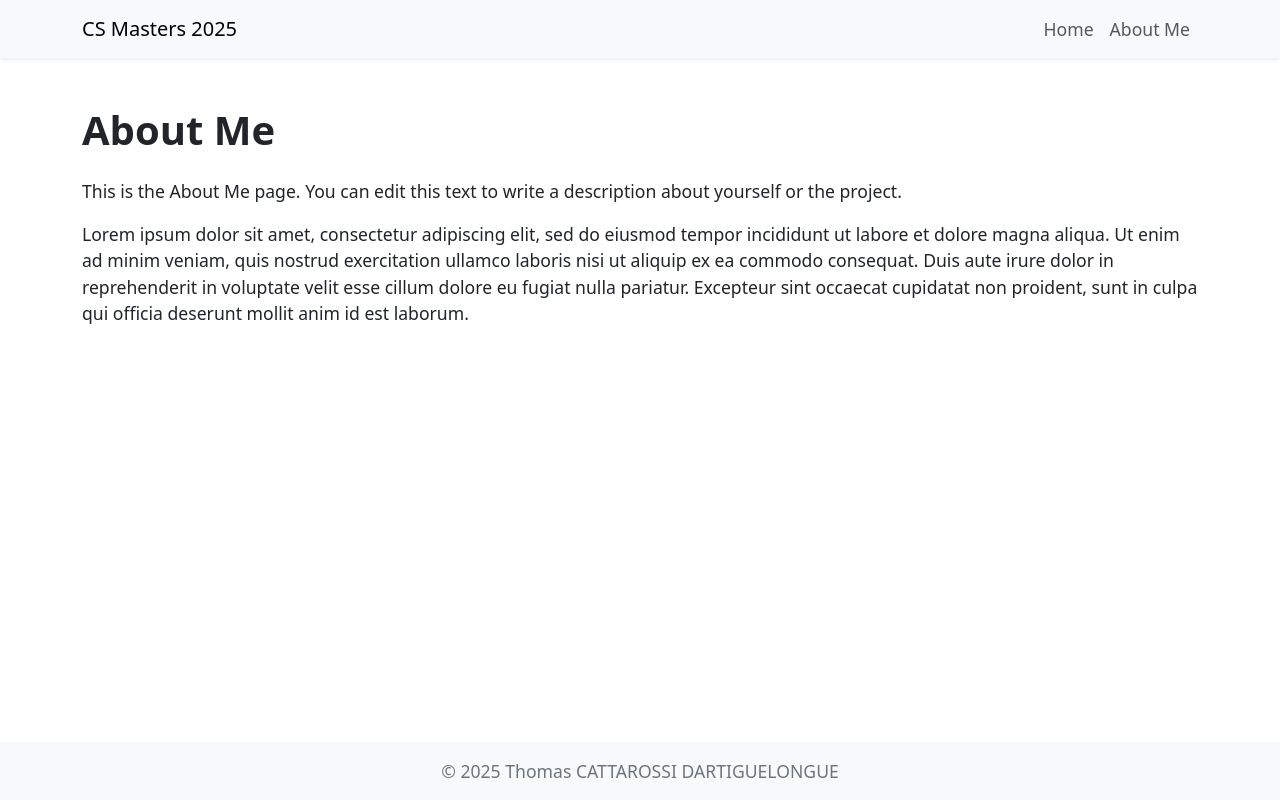
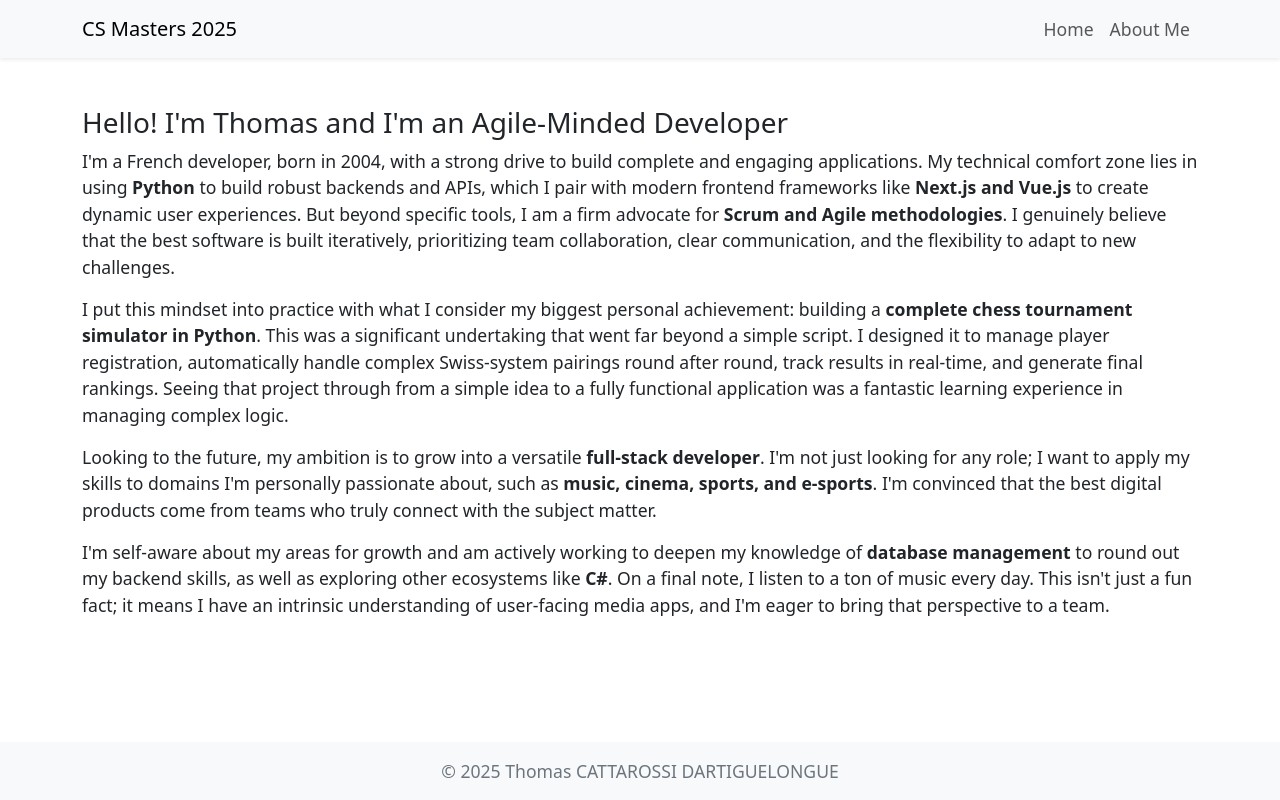
Before and after one commit to ThomasCattarossiD/eng-project, a Next.js app: page /about in a window 1280 px wide. Built offline with nearby package versions, Linux system fonts and the light colour scheme.

Commit message:
Update student data and enhance About Me page content

```diff
--- a/src/app/about/page.js
+++ b/src/app/about/page.js
@@ -5,13 +5,15 @@ import { Container } from 'react-bootstrap';
 export default function AboutMe() {
   return (
     <Container className="py-5">
-      <h1 className="fw-bold mb-4">About Me</h1>
-      <p>
-        This is the About Me page. You can edit this text to write a description about yourself or the project.
-      </p>
-      <p>
-        Lorem ipsum dolor sit amet, consectetur adipiscing elit, sed do eiusmod tempor incididunt ut labore et dolore magna aliqua. Ut enim ad minim veniam, quis nostrud exercitation ullamco laboris nisi ut aliquip ex ea commodo consequat. Duis aute irure dolor in reprehenderit in voluptate velit esse cillum dolore eu fugiat nulla pariatur. Excepteur sint occaecat cupidatat non proident, sunt in culpa qui officia deserunt mollit anim id est laborum.
-      </p>
+<h3>Hello! I'm Thomas and I'm an Agile-Minded Developer</h3>
+
+<p>I'm a French developer, born in 2004, with a strong drive to build complete and engaging applications. My technical comfort zone lies in using <strong>Python</strong> to build robust backends and APIs, which I pair with modern frontend frameworks like <strong>Next.js and Vue.js</strong> to create dynamic user experiences. But beyond specific tools, I am a firm advocate for <strong>Scrum and Agile methodologies</strong>. I genuinely believe that the best software is built iteratively, prioritizing team collaboration, clear communication, and the flexibility to adapt to new challenges.</p>
+
+<p>I put this mindset into practice with what I consider my biggest personal achievement: building a <strong>complete chess tournament simulator in Python</strong>. This was a significant undertaking that went far beyond a simple script. I designed it to manage player registration, automatically handle complex Swiss-system pairings round after round, track results in real-time, and generate final rankings. Seeing that project through from a simple idea to a fully functional application was a fantastic learning experience in managing complex logic.</p>
+
+<p>Looking to the future, my ambition is to grow into a versatile <strong>full-stack developer</strong>. I'm not just looking for any role; I want to apply my skills to domains I'm personally passionate about, such as <strong>music, cinema, sports, and e-sports</strong>. I'm convinced that the best digital products come from teams who truly connect with the subject matter.</p>
+
+<p>I'm self-aware about my areas for growth and am actively working to deepen my knowledge of <strong>database management</strong> to round out my backend skills, as well as exploring other ecosystems like <strong>C#</strong>. On a final note, I listen to a ton of music every day. This isn't just a fun fact; it means I have an intrinsic understanding of user-facing media apps, and I'm eager to bring that perspective to a team.</p>
     </Container>
   );
 }
```
Also changed, not shown: data/students.json (+12 -1 lines).
